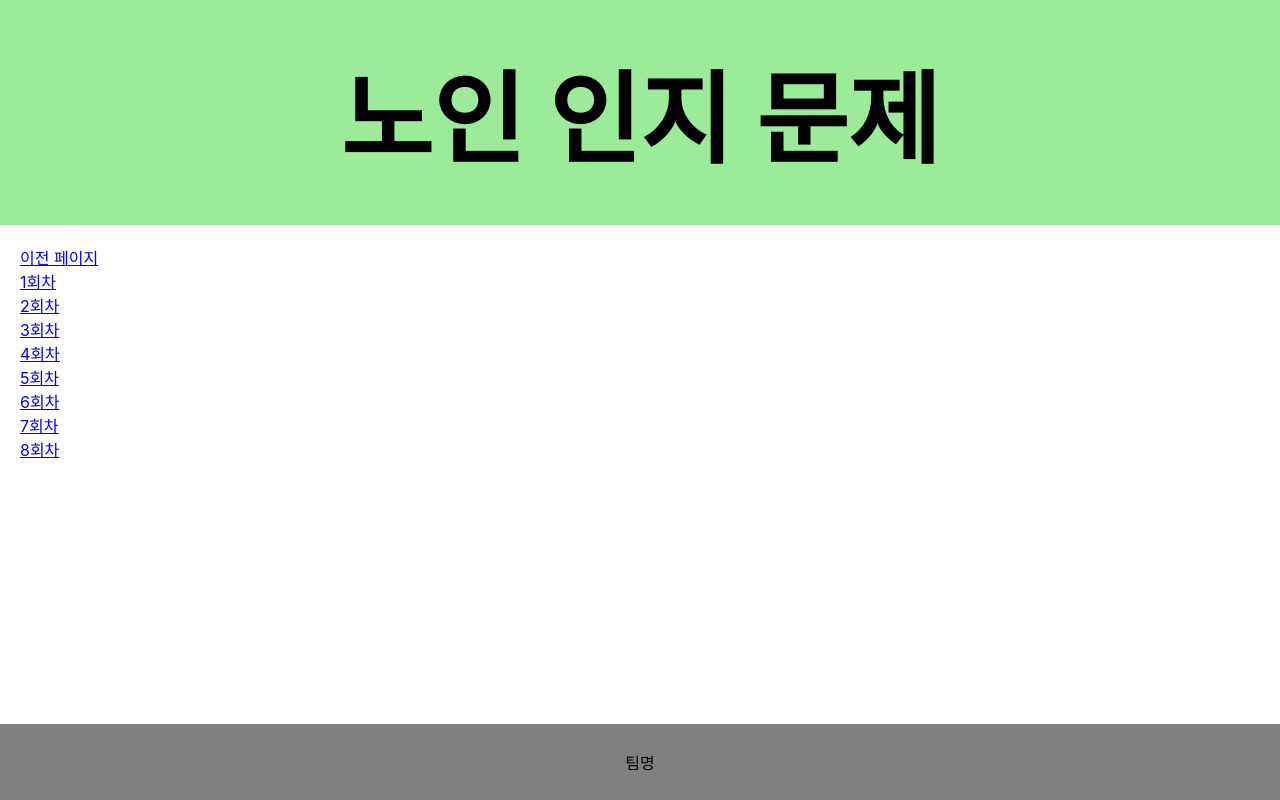
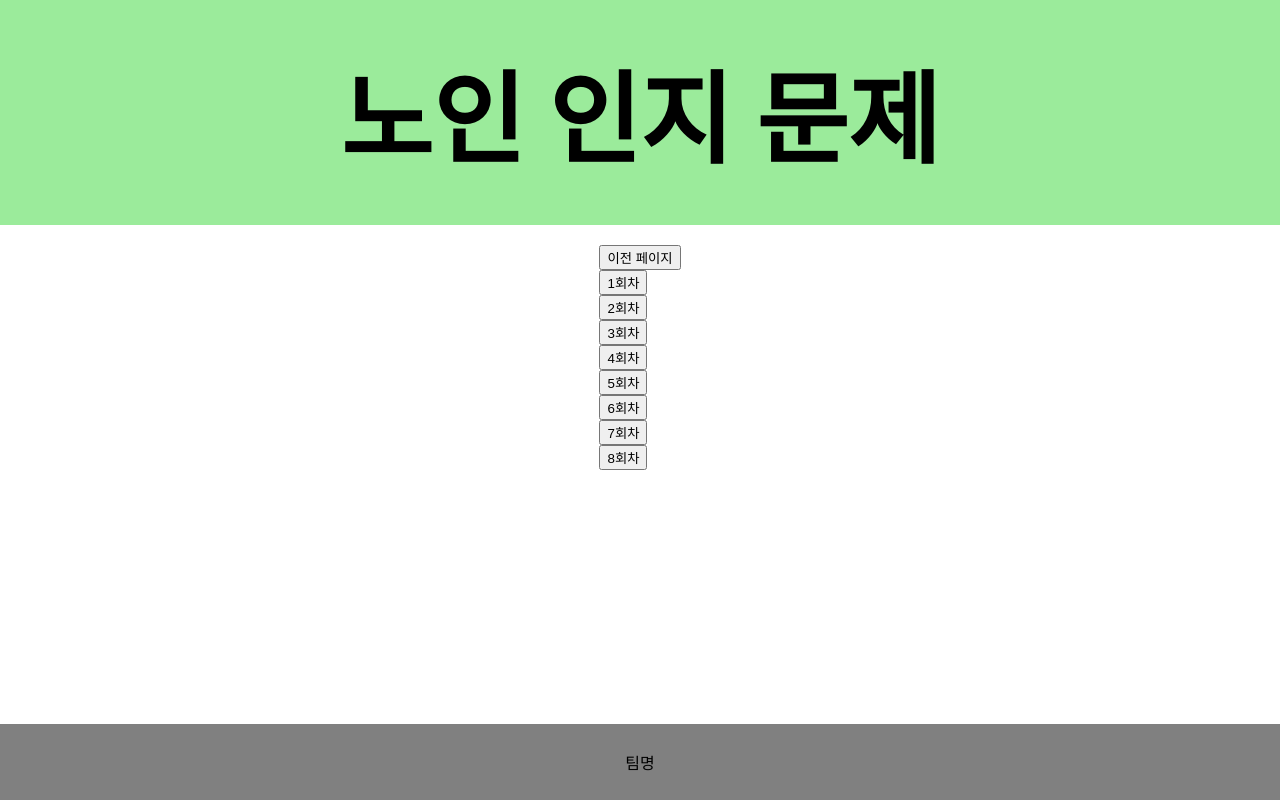
Before and after one commit to JangSE123/React-WebApplicationProgramming, a React (Create React App) app: page /Step1 in a window 1280 px wide. Built offline with nearby package versions, Linux system fonts and the light colour scheme.

Commit message:
Convert all link tags to button tags

```diff
--- a/src/App.css
+++ b/src/App.css
@@ -21,6 +21,8 @@ html, body {
 #container {
     flex: 1;
     padding: 20px; /* 적절한 여백 설정 */
+    display: flex;
+    justify-content: center;
 }
 
 footer {
--- a/src/Components/Mainpage.js
+++ b/src/Components/Mainpage.js
@@ -1,14 +1,15 @@
 import React from 'react'
-import { Link } from 'react-router-dom'
+import { useNavigate } from 'react-router-dom'
 
 export default function Mainpage() {
+  const navigate = useNavigate();
   return (
     <div>
       MainPage<br/>
-      <Link to={'/Step1'}>스텝1</Link><br/>
-      <Link to={'/Step2'}>스텝2</Link><br/>
-      <Link to={'/Step3'}>스텝3</Link><br/>
-      <Link to={'/Step4'}>스텝4</Link>
+      <button onClick={() => navigate('/Step1')}>스텝1</button><br/>
+      <button onClick={() => navigate('/Step2')}>스텝2</button><br/>
+      <button onClick={() => navigate('/Step3')}>스텝3</button><br/>
+      <button onClick={() => navigate('/Step4')}>스텝4</button>
     </div>
   )
 }
--- a/src/Components/Step1.js
+++ b/src/Components/Step1.js
@@ -1,5 +1,5 @@
 import React from 'react'
-import { Link, Route, Routes, useLocation} from 'react-router-dom'
+import { Route, Routes, useLocation, useNavigate} from 'react-router-dom'
 import Round1 from './Step1/Round1'
 import Round2 from './Step1/Round2'
 import Round3 from './Step1/Round3'
@@ -12,23 +12,24 @@ import Round8 from './Step1/Round8'
 export default function Step1() {
     const location = useLocation();
     const isRoot = location.pathname === '/Step1';
+    const navigate = useNavigate();
 
   return (
     <div>
         {isRoot ? (
             <nav>
-                <Link to="/">이전 페이지</Link><br/>
-                <Link to="Round1">1회차</Link><br/>
-                <Link to="Round2">2회차</Link><br/>
-                <Link to="Round3">3회차</Link><br/>
-                <Link to="Round4">4회차</Link><br/>
-                <Link to="Round5">5회차</Link><br/>
-                <Link to="Round6">6회차</Link><br/>
-                <Link to="Round7">7회차</Link><br/>
-                <Link to="Round8">8회차</Link>
+                <button onClick={() => navigate('/')}>이전 페이지</button><br/>
+                <button onClick={() => navigate('Round1')}>1회차</button><br/>
+                <button onClick={() => navigate('Round2')}>2회차</button><br/>
+                <button onClick={() => navigate('Round3')}>3회차</button><br/>
+                <button onClick={() => navigate('Round4')}>4회차</button><br/>
+                <button onClick={() => navigate('Round5')}>5회차</button><br/>
+                <button onClick={() => navigate('Round6')}>6회차</button><br/>
+                <button onClick={() => navigate('Round7')}>7회차</button><br/>
+                <button onClick={() => navigate('Round8')}>8회차</button>
             </nav>
         ) : (
-            <Link to="/Step1">돌아가기</Link>
+            <button onClick={() => navigate('/Step1')}>돌아가기</button>
         )}
 
         <Routes>
--- a/src/Components/Step2.js
+++ b/src/Components/Step2.js
@@ -1,5 +1,5 @@
 import React from 'react'
-import { Link, Route, Routes, useLocation} from 'react-router-dom'
+import { Route, Routes, useLocation, useNavigate} from 'react-router-dom'
 import Round1 from './Step2/Round1'
 import Round2 from './Step2/Round2'
 import Round3 from './Step2/Round3'
@@ -12,23 +12,24 @@ import Round8 from './Step2/Round8'
 export default function Step2() {
   const location = useLocation();
   const isRoot = location.pathname === '/Step2';
+  const navigate = useNavigate();
 
 return (
   <div>
       {isRoot ? (
           <nav>
-            <Link to="/">이전 페이지</Link><br/>
-            <Link to="Round1">1회차</Link><br/>
-            <Link to="Round2">2회차</Link><br/>
-            <Link to="Round3">3회차</Link><br/>
-            <Link to="Round4">4회차</Link><br/>
-            <Link to="Round5">5회차</Link><br/>
-            <Link to="Round6">6회차</Link><br/>
-            <Link to="Round7">7회차</Link><br/>
-            <Link to="Round8">8회차</Link>
+              <button onClick={() => navigate('/')}>이전 페이지</button><br/>
+              <button onClick={() => navigate('Round1')}>1회차</button><br/>
+              <button onClick={() => navigate('Round2')}>2회차</button><br/>
+              <button onClick={() => navigate('Round3')}>3회차</button><br/>
+              <button onClick={() => navigate('Round4')}>4회차</button><br/>
+              <button onClick={() => navigate('Round5')}>5회차</button><br/>
+              <button onClick={() => navigate('Round6')}>6회차</button><br/>
+              <button onClick={() => navigate('Round7')}>7회차</button><br/>
+              <button onClick={() => navigate('Round8')}>8회차</button>
           </nav>
       ) : (
-          <Link to="/Step2">돌아가기</Link>
+        <button onClick={() => navigate('/Step2')}>돌아가기</button>
       )}
 
       <Routes>
--- a/src/Components/Step3.js
+++ b/src/Components/Step3.js
@@ -1,5 +1,5 @@
 import React from 'react'
-import { Link, Route, Routes, useLocation} from 'react-router-dom'
+import { Route, Routes, useLocation, useNavigate} from 'react-router-dom'
 import Round1 from './Step3/Round1'
 import Round2 from './Step3/Round2'
 import Round3 from './Step3/Round3'
@@ -12,23 +12,24 @@ import Round8 from './Step3/Round8'
 export default function Step3() {
   const location = useLocation();
   const isRoot = location.pathname === '/Step3';
+  const navigate = useNavigate();
 
 return (
   <div>
       {isRoot ? (
           <nav>
-            <Link to="/">이전 페이지</Link><br/>
-            <Link to="Round1">1회차</Link><br/>
-            <Link to="Round2">2회차</Link><br/>
-            <Link to="Round3">3회차</Link><br/>
-            <Link to="Round4">4회차</Link><br/>
-            <Link to="Round5">5회차</Link><br/>
-            <Link to="Round6">6회차</Link><br/>
-            <Link to="Round7">7회차</Link><br/>
-            <Link to="Round8">8회차</Link>
+              <button onClick={() => navigate('/')}>이전 페이지</button><br/>
+              <button onClick={() => navigate('Round1')}>1회차</button><br/>
+              <button onClick={() => navigate('Round2')}>2회차</button><br/>
+              <button onClick={() => navigate('Round3')}>3회차</button><br/>
+              <button onClick={() => navigate('Round4')}>4회차</button><br/>
+              <button onClick={() => navigate('Round5')}>5회차</button><br/>
+              <button onClick={() => navigate('Round6')}>6회차</button><br/>
+              <button onClick={() => navigate('Round7')}>7회차</button><br/>
+              <button onClick={() => navigate('Round8')}>8회차</button>
           </nav>
       ) : (
-          <Link to="/Step3">돌아가기</Link>
+        <button onClick={() => navigate('/Step3')}>돌아가기</button>
       )}
 
       <Routes>
--- a/src/Components/Step4.js
+++ b/src/Components/Step4.js
@@ -1,5 +1,5 @@
 import React from 'react'
-import { Link, Route, Routes, useLocation} from 'react-router-dom'
+import { Route, Routes, useLocation, useNavigate} from 'react-router-dom'
 import Round1 from './Step4/Round1'
 import Round2 from './Step4/Round2'
 import Round3 from './Step4/Round3'
@@ -12,23 +12,24 @@ import Round8 from './Step4/Round8'
 export default function Step4() {
   const location = useLocation();
   const isRoot = location.pathname === '/Step4';
+  const navigate = useNavigate();
 
 return (
   <div>
       {isRoot ? (
           <nav>
-            <Link to="/">이전 페이지</Link><br/>
-            <Link to="Round1">1회차</Link><br/>
-            <Link to="Round2">2회차</Link><br/>
-            <Link to="Round3">3회차</Link><br/>
-            <Link to="Round4">4회차</Link><br/>
-            <Link to="Round5">5회차</Link><br/>
-            <Link to="Round6">6회차</Link><br/>
-            <Link to="Round7">7회차</Link><br/>
-            <Link to="Round8">8회차</Link>
+              <button onClick={() => navigate('/')}>이전 페이지</button><br/>
+              <button onClick={() => navigate('Round1')}>1회차</button><br/>
+              <button onClick={() => navigate('Round2')}>2회차</button><br/>
+              <button onClick={() => navigate('Round3')}>3회차</button><br/>
+              <button onClick={() => navigate('Round4')}>4회차</button><br/>
+              <button onClick={() => navigate('Round5')}>5회차</button><br/>
+              <button onClick={() => navigate('Round6')}>6회차</button><br/>
+              <button onClick={() => navigate('Round7')}>7회차</button><br/>
+              <button onClick={() => navigate('Round8')}>8회차</button>
           </nav>
       ) : (
-          <Link to="/Step4">돌아가기</Link>
+        <button onClick={() => navigate('/Step4')}>돌아가기</button>
       )}
 
       <Routes>
```
